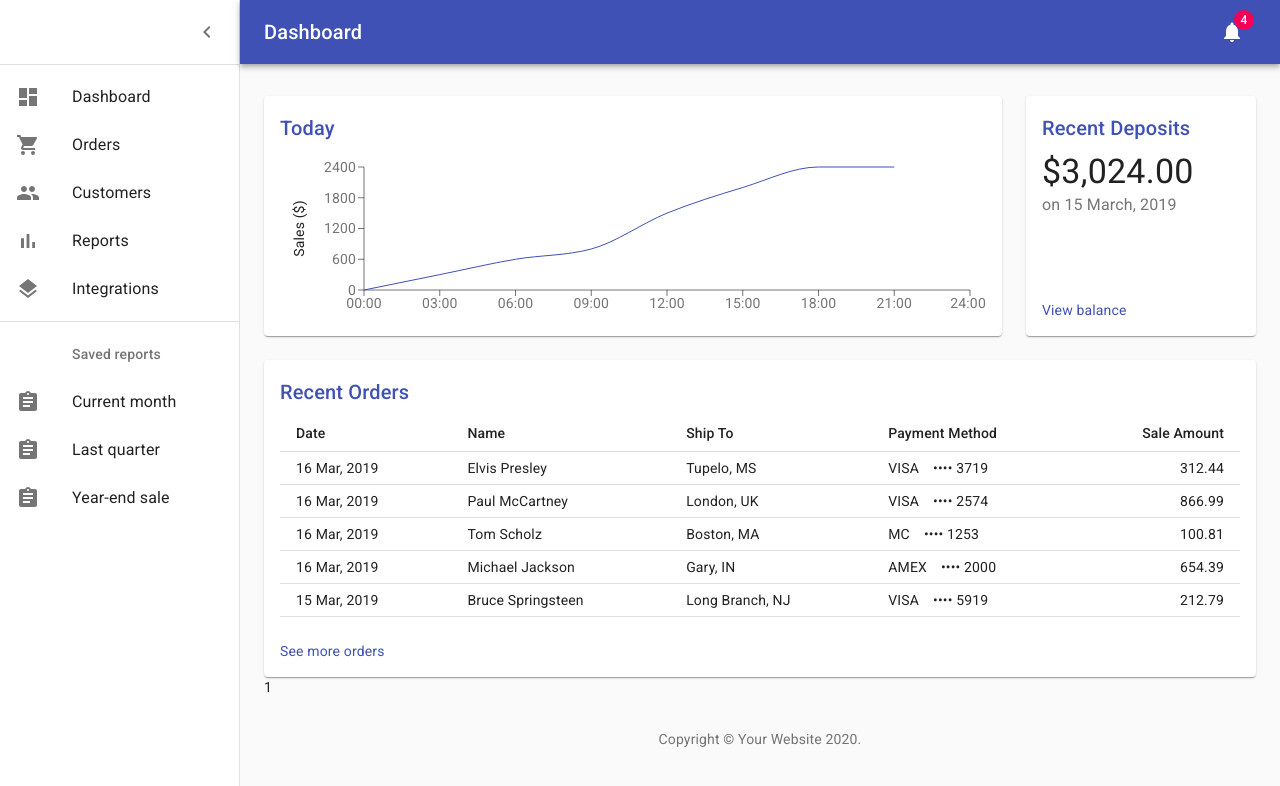
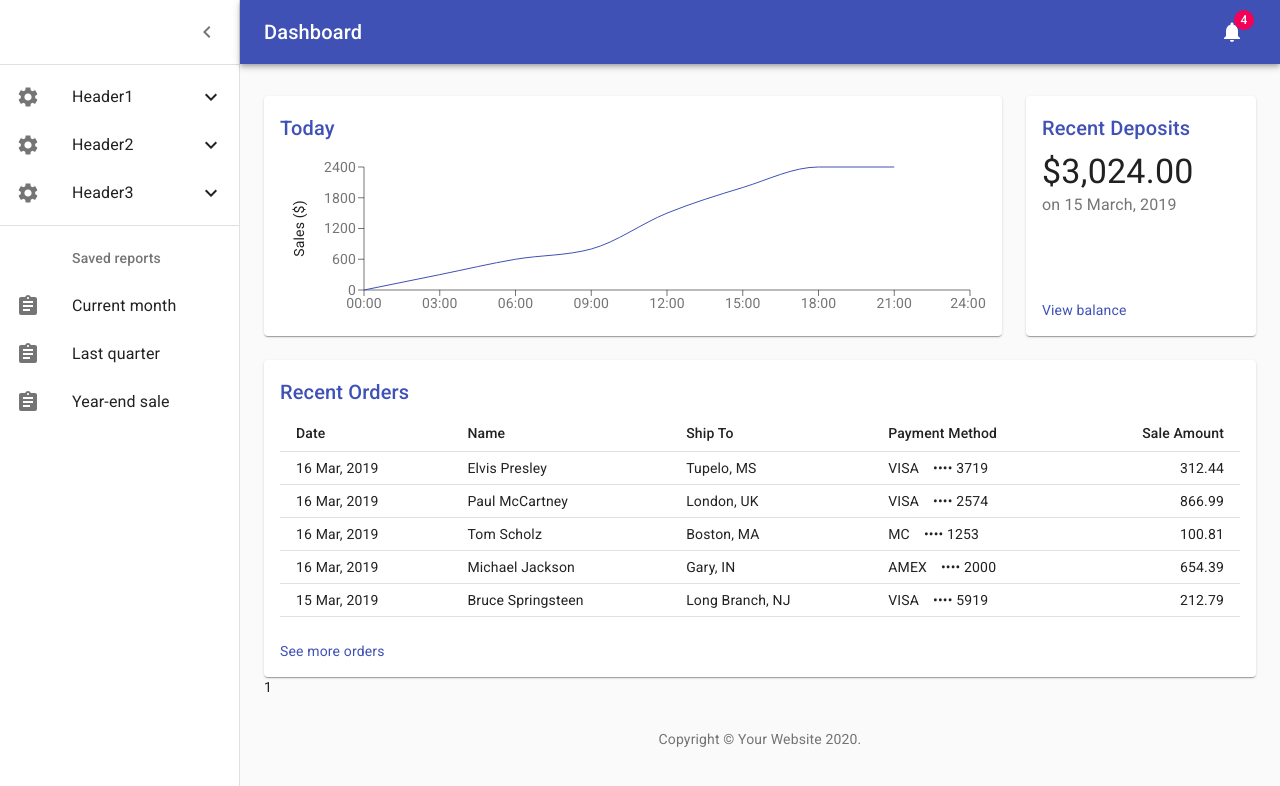
Before and after one commit to andryunin-dev/dashboard-rsb, a React (Create React App) app: page /1 in a window 1280 px wide. Shown: the top 786 px of the page. Built offline with nearby package versions, Linux system fonts and the light colour scheme.

Commit message:
create nested menu

```diff
--- a/src/Dashboard.js
+++ b/src/Dashboard.js
@@ -12,9 +12,10 @@ import Badge from '@material-ui/core/Badge';
 import MenuIcon from '@material-ui/icons/Menu';
 import ChevronLeftIcon from '@material-ui/icons/ChevronLeft';
 import NotificationsIcon from '@material-ui/icons/Notifications';
-import {mainListItems, secondaryListItems} from './components/listItems';
+import {secondaryListItems} from './components/listItems';
 import {useStyles} from "./style/style";
 import PageLayout from "./pages/PageLayout";
+import MenuListItems from "./components/MenuListItems";
 
 
 function DashboardLayout() {
@@ -66,7 +67,7 @@ function DashboardLayout() {
             </IconButton>
           </div>
           <Divider />
-          <List>{mainListItems}</List>
+          <MenuListItems />
           <Divider />
           <List>{secondaryListItems}</List>
         </Drawer>
--- /dev/null
+++ b/src/components/MenuListItems.js
@@ -0,0 +1,63 @@
+import React, {Component} from 'react';
+import {List} from "@material-ui/core";
+import ListItem from "@material-ui/core/ListItem";
+import ListItemIcon from "@material-ui/core/ListItemIcon";
+import {ExpandLess, ExpandMore} from "@material-ui/icons";
+import ListItemText from "@material-ui/core/ListItemText";
+import Collapse from "@material-ui/core/Collapse";
+import {myData} from "./items";
+
+
+class MenuListItems extends Component {
+    state = { settings: [
+        { id: "1", open: false },
+        { id: "2", open: false },
+        { id: "3", open: false },
+        ] };
+
+    handleClick = id => {
+        this.setState(state => ({
+            ...state,
+            settings: state.settings.map(item =>
+                item.id === id ? { ...item, open: !item.open } : item
+            )
+        }));
+    };
+
+    render() {
+        const { settings } = this.state;
+        return (
+            <List>
+                {myData.map(each => (
+                    <React.Fragment key={each.id}>
+                        <ListItem button onClick={() => this.handleClick(each.id)}>
+                            <ListItemIcon>
+                                {each.iconHeader}
+                            </ListItemIcon>
+                            <ListItemText primary={each.nameHeader} />
+                            {settings.find(item => item.id === each.id).open
+                                ? <ExpandLess />
+                                : <ExpandMore />}
+                            {/*{openCollapse ? <ExpandLess /> : <ExpandMore />}*/}
+                        </ListItem>
+                        <Collapse
+                            in={settings.find(item => item.id === each.id).open}
+                            timeout="auto"
+                            unmountOnExit
+                        >
+                            <List component="div" disablePadding>
+                                {each.subMenu.map(subData => (
+                                    <ListItem key={subData.id} button>
+                                        <ListItemText primary={subData.name} />
+                                    </ListItem>
+                                ))}
+                            </List>
+                        </Collapse>
+                    </React.Fragment>
+                ))}
+            </List>
+        );
+    }
+}
+
+export default MenuListItems;
--- /dev/null
+++ b/src/components/items.js
@@ -0,0 +1,23 @@
+import {Settings} from "@material-ui/icons";
+import React from "react";
+
+export const myData = [
+    {
+        id: '1',
+        nameHeader: 'Header1',
+        iconHeader: (<Settings />),
+        subMenu: [{ id: '1', name: 'subMenu1' }, { id: '2', name: 'subMenu2' }]
+    },
+    {
+        id: '2',
+        nameHeader: 'Header2',
+        iconHeader: (<Settings />),
+        subMenu: [{ id: '1', name: 'subMenu1' }, { id: '2', name: 'subMenu2' }]
+    },
+    {
+        id: '3',
+        nameHeader: 'Header3',
+        iconHeader: (<Settings />),
+        subMenu: [{ id: '1', name: 'subMenu1' }, { id: '2', name: 'subMenu2 many text fields subMenu2many' }]
+    }
+]
--- a/src/style/style.js
+++ b/src/style/style.js
@@ -42,7 +42,7 @@ export const useStyles = makeStyles((theme) => ({
     },
     drawerPaper: {
         position: 'relative',
-        whiteSpace: 'nowrap',
+        whiteSpace: 'auto',
         width: drawerWidth,
         transition: theme.transitions.create('width', {
             easing: theme.transitions.easing.sharp,
@@ -79,4 +79,7 @@ export const useStyles = makeStyles((theme) => ({
     fixedHeight: {
         height: 240,
     },
+    nested: {
+        paddingLeft: theme.spacing(4),
+    },
 }));
```
